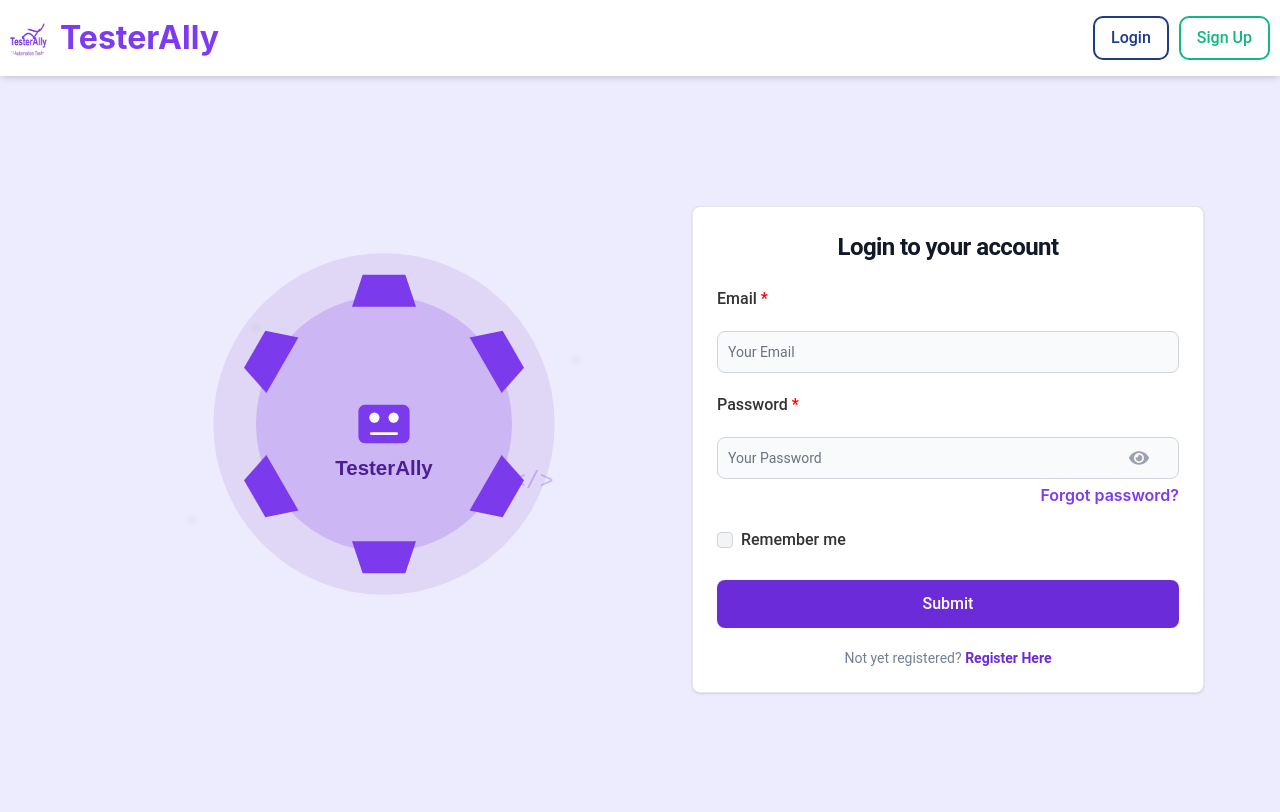
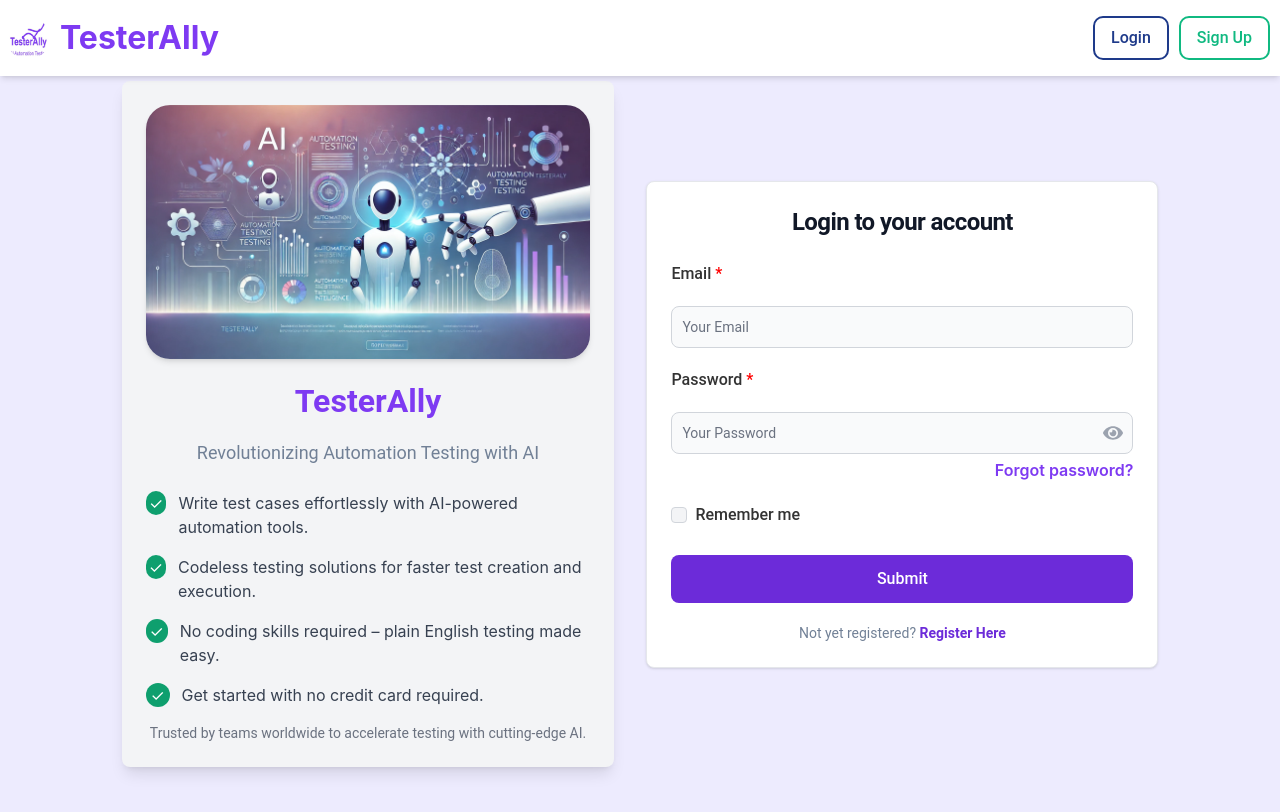
Before and after one commit to rangad123/TesterAlly-FE, a React (Create React App) app: page /dashboard/login in a window 1280 px wide. Shown: the top 812 px of the page. Built offline with nearby package versions, Linux system fonts and the light colour scheme.

Commit message:
initial commit for deployment

```diff
--- a/src/pages/Login.js
+++ b/src/pages/Login.js
@@ -10,7 +10,6 @@
 const Login = (props) => {
   const [isPasswordVisible, setIsPasswordVisible] = useState(false);
   const [loading, setLoading] = useState(false);
-
 
   const togglePasswordVisiblity = () => {
     setIsPasswordVisible((prev) => !prev);
@@ -70,13 +69,60 @@
     }
   };
 
+  return (
+    <div className="w-full flex flex-col lg:flex-row justify-center items-center min-h-screen -mt-10 px-6 py-8 gap-8">
+      {/* Left section with image and text */}
+      <div className="hidden lg:block w-2/5 bg-gray-100 p-6 rounded-lg shadow-lg">
+        <img
+          src="/logo1.webp"
+          alt="TesterAlly Login"
+          className="w-full max-w-md mx-auto mb-6 rounded-3xl shadow-md transform hover:scale-105 transition-transform duration-300"
+        />
+        <h1 className="text-3xl font-bold text-gray-800 text-center">TesterAlly</h1>
+        <p className="text-lg text-gray-600 text-center mt-2">
+          Revolutionizing Automation Testing with AI
+        </p>
+        <ul className="mt-6 space-y-4">
+          <li className="flex items-start">
+            <span className="w-6 h-6 bg-green-500 text-white rounded-full flex items-center justify-center mr-3">
+              &#10003;
+            </span>
+            <span className="text-gray-700">
+              Write test cases effortlessly with AI-powered automation tools.
+            </span>
+          </li>
+          <li className="flex items-start">
+            <span className="w-6 h-6 bg-green-500 text-white rounded-full flex items-center justify-center mr-3">
+              &#10003;
+            </span>
+            <span className="text-gray-700">
+              Codeless testing solutions for faster test creation and execution.
+            </span>
+          </li>
+          <li className="flex items-start">
+            <span className="w-6 h-6 bg-green-500 text-white rounded-full flex items-center justify-center mr-3">
+              &#10003;
+            </span>
+            <span className="text-gray-700">
+              No coding skills required – plain English testing made easy.
+            </span>
+          </li>
+          <li className="flex items-start">
+            <span className="w-6 h-6 bg-green-500 text-white rounded-full flex items-center justify-center mr-3">
+              &#10003;
+            </span>
+            <span className="text-gray-700">
+              Get started with no credit card required.
+            </span>
+          </li>
+        </ul>
+        <p className="text-sm text-gray-500 text-center mt-4">
+          Trusted by teams worldwide to accelerate testing with cutting-edge AI.
+        </p>
+      </div>
 
-  return (
-    <div className="w-full flex justify-center my-4 items-center min-h-screen -mt-10 px-6 py-8">
-      <div className="hidden lg:block w-1/2">
-        <img src="/login.svg" alt="TesterAlly Login" className="w-full max-w-lg mx-auto" />
-      </div>
-      <div className="w-full max-w-lg p-6 bg-white border border-gray-200 rounded-lg shadow dark:bg-gray-800 dark:border-gray-700" style={{ marginTop: "50px" }}>
+      {/* Right section with login form */}
+      <div className="w-full max-w-lg p-6 bg-white border border-gray-200 rounded-lg shadow dark:bg-gray-800 dark:border-gray-700">
         <h5 className="mb-6 text-2xl font-bold tracking-tight text-gray-900 dark:text-white text-center">
           Login to your account
         </h5>
@@ -86,7 +132,7 @@
           autoComplete="off"
         >
           <div>
-            <label htmlFor="email" className=" font-medium required ">
+            <label htmlFor="email" className="font-medium required">
               Email
             </label>
           </div>
@@ -102,7 +148,7 @@
             />
           </div>
           <div>
-          <label htmlFor="password" className=" font-medium required ">
+            <label htmlFor="password" className="font-medium required">
               Password
             </label>
           </div>
@@ -116,7 +162,7 @@
             />
             <button
               type="button"
-              className="absolute right-2.5 top-1/2 -translate-y-1/2 text-gray-400 hover:text-gray-600 focus:outline-none mr-[20px]"
+              className="absolute right-2.5 top-1/2 -translate-y-1/2 text-gray-400 hover:text-gray-600 focus:outline-none"
               onClick={togglePasswordVisiblity}
               aria-label={isPasswordVisible ? "Hide password" : "Show password"}
             >
```
Also changed, not shown: public/logo1.webp (added), public/logo2.png (added). Lines whose indentation alone changed are shown as unchanged.
